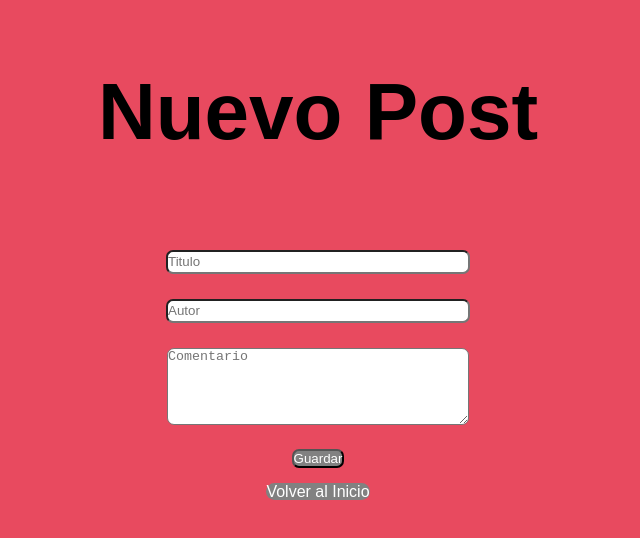
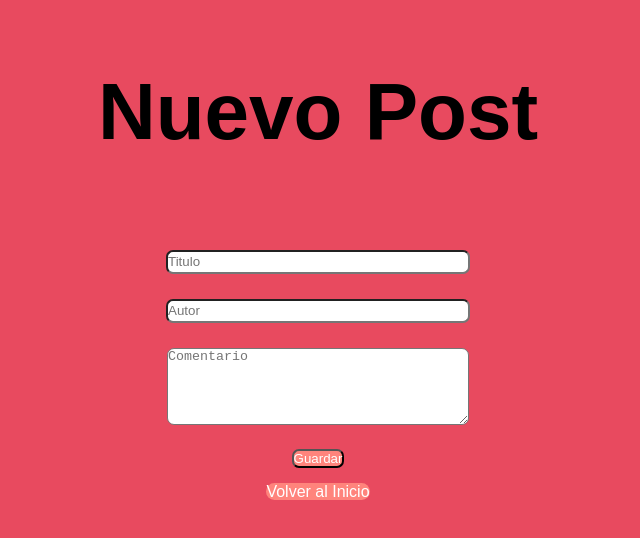
Before and after one commit to Lucasgiorda/tpreact-v2, a React (Vite) app: page /new-post in a window 1280 px wide. Shown: the top 538 px of the page, without its empty margins (322-962 px from the left). Built offline with nearby package versions, Linux system fonts and the light colour scheme.

Commit message:
Update index1.css

```diff
--- a/src/index1.css
+++ b/src/index1.css
@@ -132,12 +132,12 @@ background-repeat: no-repeat;
 .SavePostButton {
     border-radius: 7px;
     margin-top: 20px;
-    background-color: rgb(129, 129, 129);
+    background-color: #ff847c;
     color: white;
 }
 .SavePostButton:hover {
     border-radius: 5px;
-    color: rgb(225, 225, 225);
+    color: #ff847c;
     transform: transition;
     transition: all 0.5s;
     box-shadow: 0px 20px 25px -10px rgba(0, 0, 0, 0.5);
@@ -147,13 +147,13 @@ background-repeat: no-repeat;
     text-decoration: none;
     border-radius: 20px;
     font-family: sans-serif;
-    background-color: rgb(129, 129, 129);
+    background-color: #ff847c;
     color: rgb(255, 255, 255);
     line-height: 3;
 }
 .BackHomeButton:hover {
     border-radius: 5px;
-    color: rgb(225, 225, 225);
+    color:#ff847c;
     transform: transition;
     transition: all 0.5s;
     box-shadow: 0px 20px 25px -10px rgba(0, 0, 0, 0.5);
```
